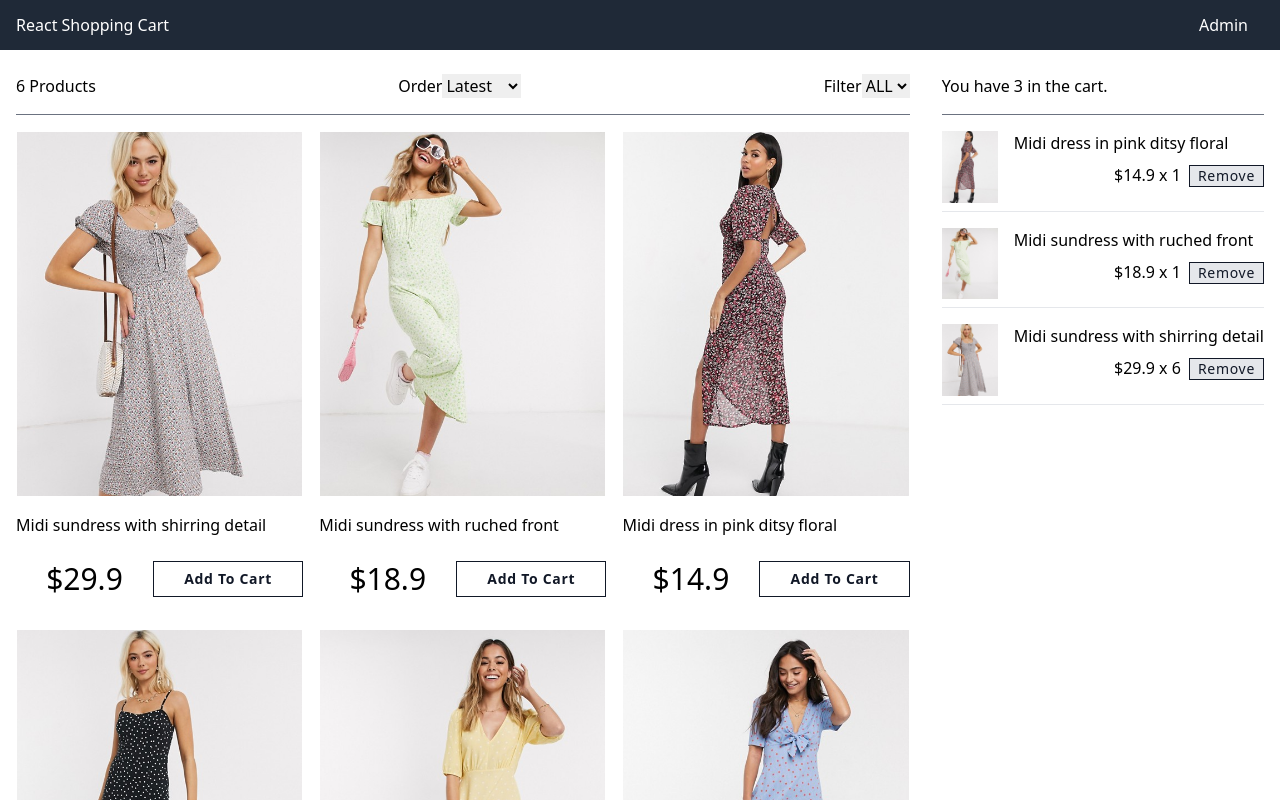
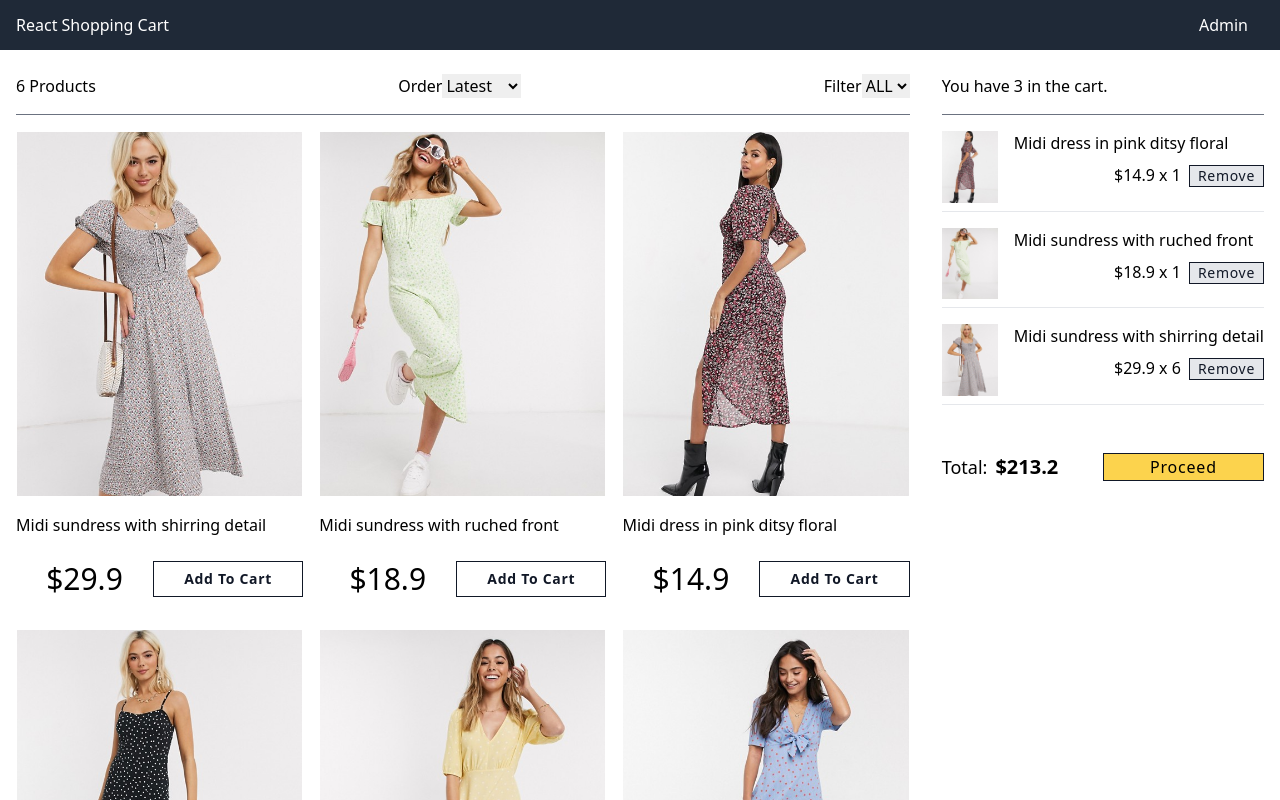
Before and after one commit to tomaszdanczak/react-redux-shopping-cart, a React (Create React App) app: page / in a window 1280 px wide. Shown: the top 800 px of the page. Built offline with nearby package versions, Linux system fonts and the light colour scheme.

Commit message:
feat: create and add to the project <ProceedOrder /> component

```diff
--- /dev/null
+++ b/src/components/molecules/ProceedOrder.jsx
@@ -0,0 +1,21 @@
+import Button from "../atoms/Button";
+import { formatCurrency } from "../../utils";
+import { cartItems } from "./../../data.json";
+
+export default function ProceedOrder() {
+  return (
+    <div className="flex justify-between mt-8">
+      <p className="text-lg">
+        <span className="mr-2">Total:</span>
+        <span className="text-xl font-semibold">
+          {formatCurrency(cartItems.reduce((a, c) => a + c.price * c.count, 0))}
+        </span>
+      </p>
+
+      <Button
+        text="Proceed"
+        customStyle="w-6/12 tracking-wider bg-yellow-300 border border-gray-900 hover:bg-yellow-400 active:bg-yellow-200"
+      />
+    </div>
+  );
+}
--- a/src/components/organisms/Cart.jsx
+++ b/src/components/organisms/Cart.jsx
@@ -1,11 +1,13 @@
 import CartItems from "./CartItems";
 import { cartItems } from "./../../data.json";
+import ProceedOrder from "../molecules/ProceedOrder";
 
 export default function Cart() {
   return (
     <div className="col-span-2 ml-4 mr-4">
       <p className="mb-4 pb-4 border-b border-gray-500">{`You have ${cartItems.length} in the cart.`}</p>
       <CartItems />
+      <ProceedOrder />
     </div>
   );
 }
```
